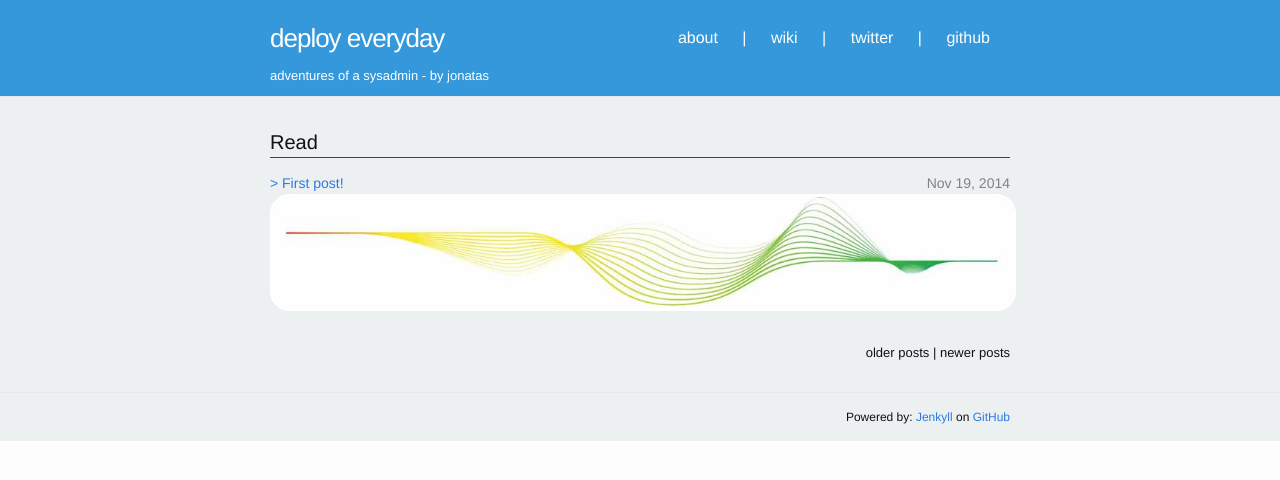
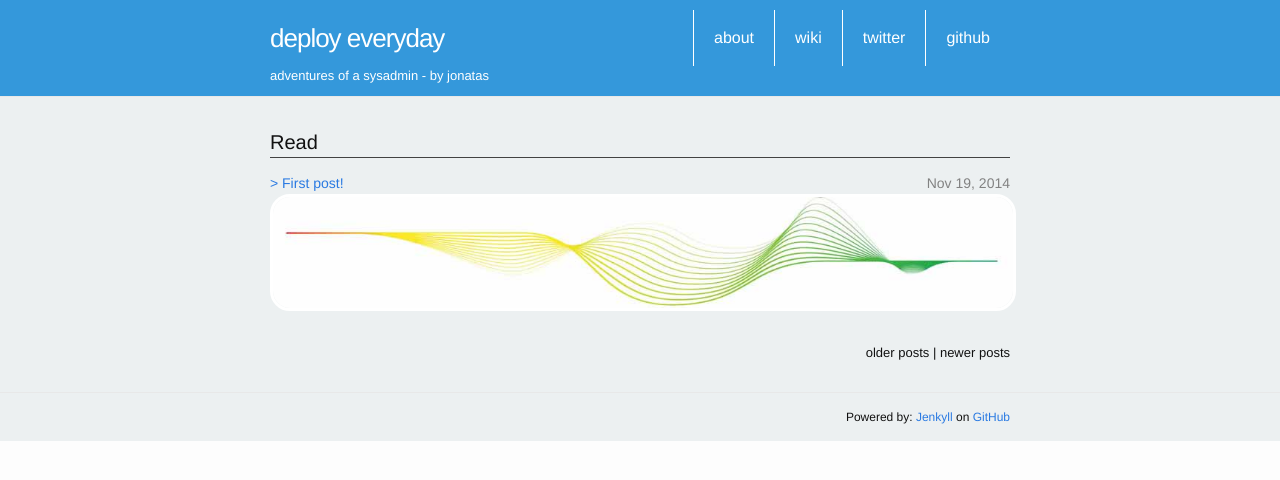
Before and after one commit to jonatasbaldin/jonatasbaldin.github.io, a Jekyll site: the page built from index.html, in a window 1280 px wide. Shown: the top 480 px of the page. Built offline with Jekyll 4.4.1, drawn with Linux system fonts in a browser that asks for light colours; the list of posts is cut into pages by our own code.

Commit message:
Fix responsive menus

```diff
--- a/_includes/header.html
+++ b/_includes/header.html
@@ -14,22 +14,20 @@
       </a>
 
       <div class="trigger">
+        <ul class="page-menu">
         {% for page in site.pages %}
           {% if page.title %}
-          <a class="page-link" href="{{ page.url | prepend: site.baseurl }}">{{ page.title }}</a>
+          <li class="page-menu"><a class="page-link" href="{{ page.url | prepend: site.baseurl }}">{{ page.title }}</a></li>
           {% endif %}
         {% endfor %}
-        |
-          <a class="page-link" href="https://github.com/jonatasbaldin/jonatasbaldin.github.io/wiki">wiki</a>
-        |
+          <li class="page-menu"><a class="page-link" href="https://github.com/jonatasbaldin/jonatasbaldin.github.io/wiki">wiki</a></li>
         {% if site.twitter_username %}
-          <a class="page-link"href="https://twitter.com/{{ site.twitter_username }}">twitter</a>
+          <li class="page-menu"><a class="page-link"href="https://twitter.com/{{ site.twitter_username }}">twitter</a></li>
         {% endif %}
-        |
         {% if site.github_username %}
-          <a class="page-link" href="https://github.com/{{ site.github_username }}">github</a>
+          <li class="page-menu"><a class="page-link" href="https://github.com/{{ site.github_username }}">github</a></li>
         {% endif %}
-
+        </ul>
       </div>
     </nav>
 
--- a/_sass/_layout.scss
+++ b/_sass/_layout.scss
@@ -10,7 +10,6 @@
     position: relative;
     padding-top: 10px;
     padding-bottom: 10px;
-    //background-image: url('../images/teste.png');
     background-color: #3498db;
 }
 
@@ -59,11 +58,22 @@
         //}
     }
 
+
+    ul.page-menu {
+        display: inline-flex;
+        list-style-type: none;
+        margin-bottom: 0;
+    }
+
+    li.page-menu {
+        border-left: 1px solid #fff;
+    }
+
     @include media-query($on-palm) {
         position: absolute;
         top: 9px;
         right: 30px;
-        background-color: $background-color;
+        background-color: #3498db;
         border: 1px solid $grey-color-light;
         border-radius: 5px;
         text-align: right;
@@ -76,6 +86,7 @@
             line-height: 0;
             padding-top: 10px;
             text-align: center;
+            background-color: $background-color;
 
             > svg {
                 width: 18px;
```
